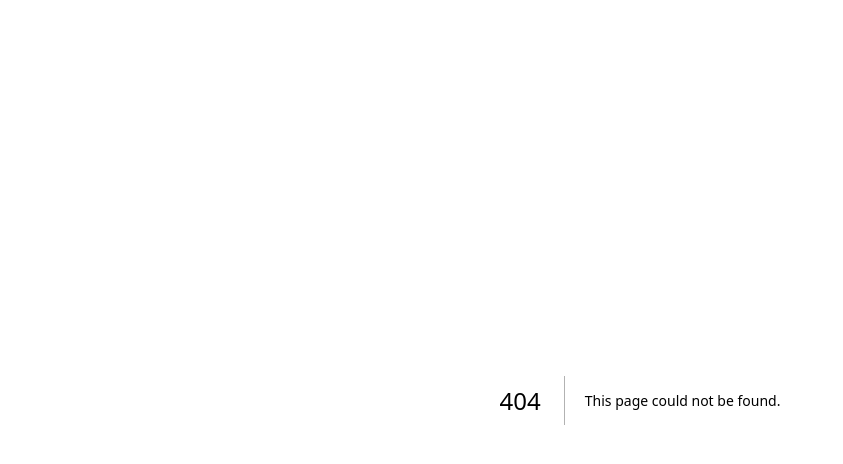
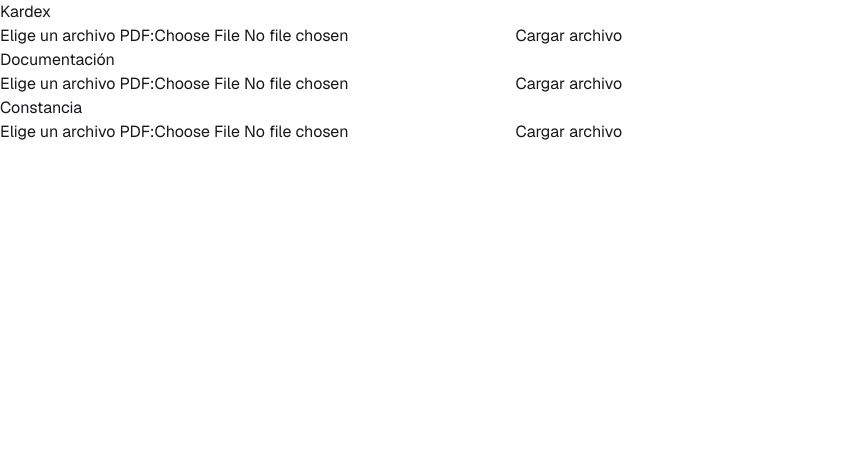
Before and after one commit to tr1p-alosky/SIAM, a Next.js app: page /dashboard/student/Upload in a window 1280 px wide. Before the commit this address had no page. Shown: the top 464 px of the page, without its empty margins (0-843 px from the left). Built offline with nearby package versions, Linux system fonts and the light colour scheme.

Commit message:
Add files via upload

```diff
--- /dev/null
+++ b/app/dashboard/student/Upload/page.tsx
@@ -0,0 +1,222 @@
+'use client';
+
+import { useRef, useState } from 'react';
+
+interface RespuestaSubida {
+  ok: boolean;
+  mensaje: string;
+  nombreArchivo?: string;
+}
+
+const TAMANO_MAXIMO = 5 * 1024 * 1024; // 5 MB
+
+export default function DocumentosPage() {
+  const inputKardex = useRef<HTMLInputElement>(null);
+  const inputDocumentacion = useRef<HTMLInputElement>(null);
+  const inputConstancia = useRef<HTMLInputElement>(null);
+
+  const [vistaPrevia, setVistaPrevia] = useState<string | null>(null);
+  const [cargando, setCargando] = useState(false);
+  const [mensaje, setMensaje] = useState<string | null>(null);
+
+  const validarPdf = (archivo: File): string | null => {
+    if (archivo.type !== 'application/pdf') {
+      return 'Solo se permiten archivos PDF.';
+    }
+
+    if (archivo.size > TAMANO_MAXIMO) {
+      return 'El archivo no debe pesar más de 5 MB.';
+    }
+
+    return null;
+  };
+
+  const mostrarVistaPrevia = (archivo: File) => {
+    const url = URL.createObjectURL(archivo);
+    setVistaPrevia(url);
+  };
+
+  const subirArchivo = async (
+    event: React.FormEvent<HTMLFormElement>,
+    tipo: 'kardex' | 'documentacion' | 'constancia',
+    inputRef: React.RefObject<HTMLInputElement | null>
+  ) => {
+    event.preventDefault();
+    setMensaje(null);
+
+    const input = inputRef.current;
+    const archivo = input?.files?.[0];
+
+    if (!archivo) {
+      setMensaje('Selecciona un archivo PDF.');
+      return;
+    }
+
+    const errorValidacion = validarPdf(archivo);
+
+    if (errorValidacion) {
+      setMensaje(errorValidacion);
+      return;
+    }
+
+    const formData = new FormData();
+    formData.append('archivo', archivo);
+    formData.append('tipo', tipo);
+
+    try {
+      setCargando(true);
+
+      const respuesta = await fetch('/api/subir-pdf', {
+        method: 'POST',
+        body: formData,
+      });
+
+      const datos = (await respuesta.json()) as RespuestaSubida;
+
+      if (!respuesta.ok || !datos.ok) {
+        throw new Error(datos.mensaje || 'No se pudo subir el archivo.');
+      }
+
+      setMensaje(datos.mensaje);
+      mostrarVistaPrevia(archivo);
+
+      if (input) {
+        input.value = '';
+      }
+    } catch (error) {
+      setMensaje(
+        error instanceof Error
+          ? error.message
+          : 'Ocurrió un error inesperado.'
+      );
+    } finally {
+      setCargando(false);
+    }
+  };
+
+  return (
+    <div className="documentos">
+      <h1>Kardex</h1>
+
+      <form
+        onSubmit={(event) =>
+          subirArchivo(event, 'kardex', inputKardex)
+        }
+      >
+        <label htmlFor="pdf-kardex">Elige un archivo PDF:</label>
+
+        <input
+          ref={inputKardex}
+          type="file"
+          id="pdf-kardex"
+          name="archivo"
+          accept="application/pdf"
+          onChange={(event) => {
+            const archivo = event.target.files?.[0];
+
+            if (!archivo) return;
+
+            const error = validarPdf(archivo);
+
+            if (error) {
+              setMensaje(error);
+              event.target.value = '';
+              return;
+            }
+
+            setMensaje(`Archivo seleccionado: ${archivo.name}`);
+            mostrarVistaPrevia(archivo);
+          }}
+        />
+
+        <button type="submit" disabled={cargando}>
+          {cargando ? 'Subiendo...' : 'Cargar archivo'}
+        </button>
+      </form>
+
+      <h1>Documentación</h1>
+
+      <form
+        onSubmit={(event) =>
+          subirArchivo(event, 'documentacion', inputDocumentacion)
+        }
+      >
+        <label htmlFor="pdf-documentacion">Elige un archivo PDF:</label>
+
+        <input
+          ref={inputDocumentacion}
+          type="file"
+          id="pdf-documentacion"
+          name="archivo"
+          accept="application/pdf"
+          onChange={(event) => {
+            const archivo = event.target.files?.[0];
+
+            if (!archivo) return;
+
+            const error = validarPdf(archivo);
+
+            if (error) {
+              setMensaje(error);
+              event.target.value = '';
+              return;
+            }
+
+            setMensaje(`Archivo seleccionado: ${archivo.name}`);
+          }}
+        />
+
+        <button type="submit" disabled={cargando}>
+          {cargando ? 'Subiendo...' : 'Cargar archivo'}
+        </button>
+      </form>
+
+      <h1>Constancia</h1>
+
+      <form
+        onSubmit={(event) =>
+          subirArchivo(event, 'constancia', inputConstancia)
+        }
+      >
+        <label htmlFor="pdf-constancia">Elige un archivo PDF:</label>
+
+        <input
+          ref={inputConstancia}
+          type="file"
+          id="pdf-constancia"
+          name="archivo"
+          accept="application/pdf"
+          onChange={(event) => {
+            const archivo = event.target.files?.[0];
+
+            if (!archivo) return;
+
+            const error = validarPdf(archivo);
+
+            if (error) {
+              setMensaje(error);
+              event.target.value = '';
+              return;
+            }
+
+            setMensaje(`Archivo seleccionado: ${archivo.name}`);
+          }}
+        />
+
+        <button type="submit" disabled={cargando}>
+          {cargando ? 'Subiendo...' : 'Cargar archivo'}
+        </button>
+      </form>
+
+      {mensaje && <p className="mensaje">{mensaje}</p>}
+
+      {vistaPrevia && (
+        <iframe
+          src={vistaPrevia}
+          title="Vista previa del PDF"
+          className="vista-pdf"
+        />
+      )}
+    </div>
+  );
+}
```
